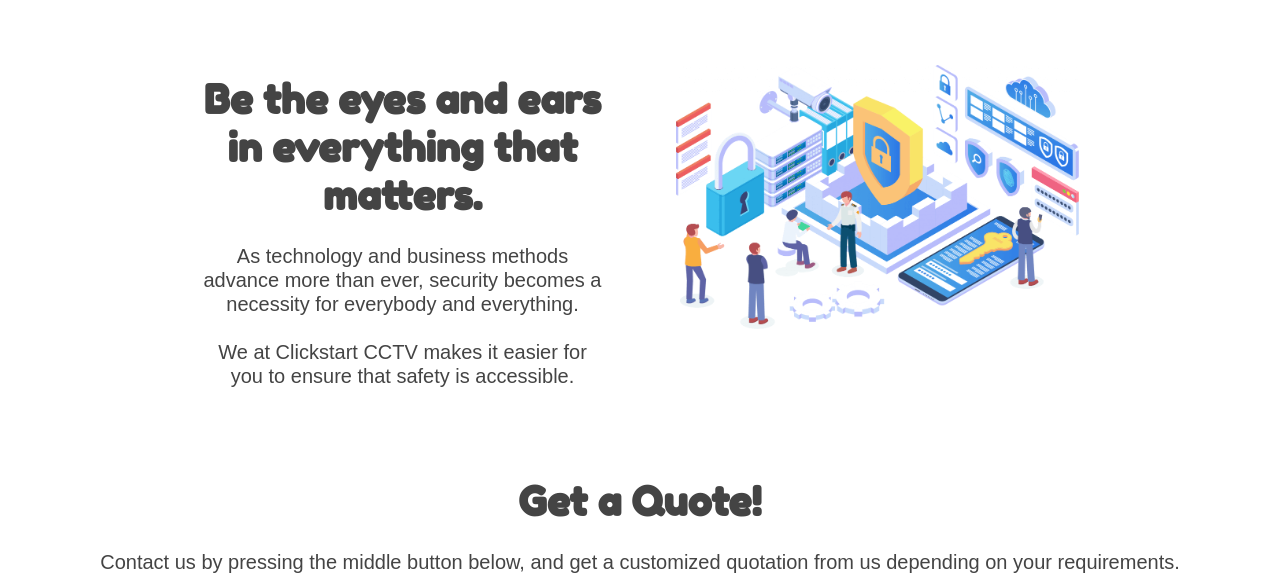
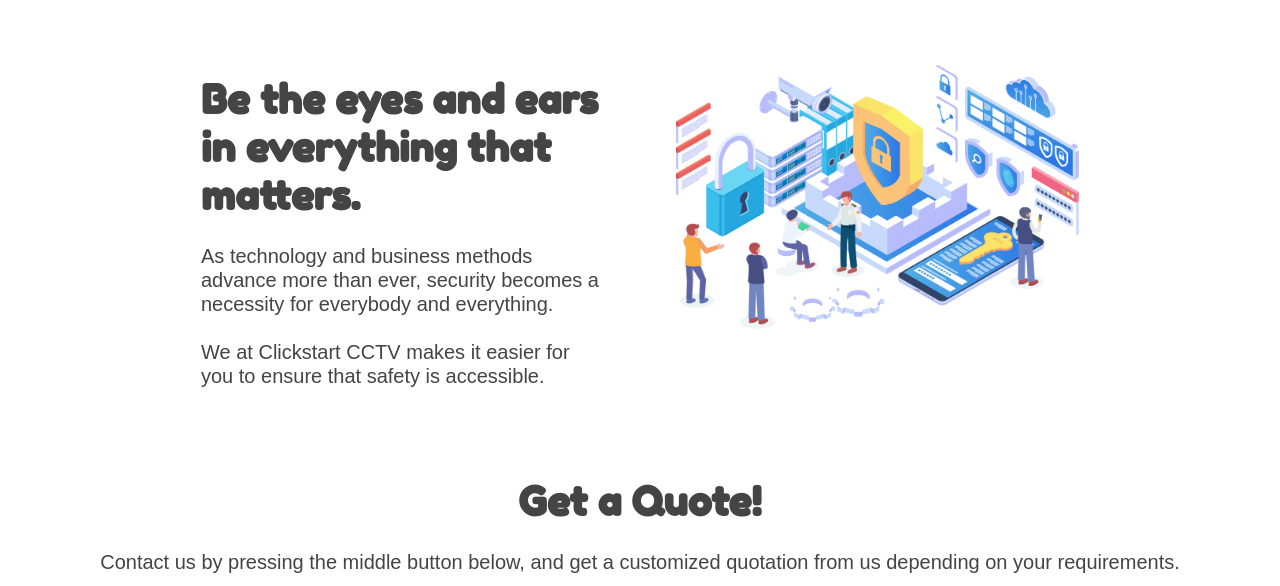
Before and after one commit to MarkAnthonyBCruz/clickstart, a Django app: template blog/templates/blog/landing.html in a window 1280 px wide. Shown: the part 76-662 px from the top of the page. Run offline with Django 3.2, Linux system fonts and the light colour scheme; the template is opened without the code that fills it, so the values that code supplies are empty; some libraries are stand-ins or nearby versions; some web fonts are replaced.

Commit message:
Minor fix

```diff
--- a/blog/templates/base/base.html
+++ b/blog/templates/base/base.html
@@ -139,9 +139,9 @@
             </div>
 
             <div class="content-section text-center">
-                <h2>Buy Us A Coffee!</h2>
+                <h2>Support Us!</h2>
                 <a target="_blank" href="https://paypal.me/allanpalma2019?locale.x=en_US">
-                    <img src="{% static 'blog/images/B8tfkG3s_400x400.jpg' %}" style="width: 80px; height: 80px;"></a>
+                    <img src="{% static 'blog/images/kisspng-paypal-logo-brand-font-payment-paypal-logo-icon-paypal-icon-logo-png-and-vecto-5b7f273e45e8a9.9067728615350597742864.png' %}" style="width: 150px; height: 150px;"></a>
                 <br>
                 <br>
                 <h5>If you are satisfied and happy with my website, you can support me for its improvement and to help
--- a/blog/templates/base/landingbase.html
+++ b/blog/templates/base/landingbase.html
@@ -45,7 +45,7 @@
 
     {% endif %}-->
 
-    <title>Clickstart CCTV | {% block title %}{% endblock %}</title>
+    <title>Clickstart CCTV | Home</title>
 
     <link rel="stylesheet" href="{% static 'blog/landingstyle.css' %}">
 
--- a/blog/templates/blog/landing.html
+++ b/blog/templates/blog/landing.html
@@ -3,13 +3,13 @@
 {% extends 'base/landingbase.html' %}
 {% load static %}
 {% block content %}
-    <div id="secondcon2" class="container text-center">
+    <div id="secondcon2" class="container">
         <div class="row justify-content-center">
             <div class="col-md-5">
                 <div class="card">
                     <div id="services" class="card-body">
-                        <h1 id="catcher" class="text-center">Be the eyes and ears in everything that matters.</h1>
-                        <h5 id="below" class="text-center">As technology and business methods advance more than ever,
+                        <h1 id="catcher">Be the eyes and ears in everything that matters.</h1>
+                        <h5 id="below">As technology and business methods advance more than ever,
                             security becomes a
                             necessity for everybody and everything.<br><br>
                             We at Clickstart CCTV makes it easier for you to ensure that safety is accessible.</h5>
@@ -132,7 +132,7 @@
         <div class="row justify-content-center">
 
             {% for post in posts|slice:"3" %}
-                <div class="card1" style="width: 18rem; margin-bottom: 25px;">
+                <div class="card1" style="width: 20rem; margin-bottom: 25px;">
                     <div class="card-body">
                         <h5 style ="font-family: 'Fredoka One', sans-serif;"class="card-title">{{ post.title }}</h5>
                         <a target="_blank" href="{% url 'blog:post_detail' slug=post.slug pk=post.id %}" class="btn btn-info">Read More</a>
```
Also changed, not shown: blog/static/blog/images/kisspng-paypal-logo-brand-font-payment-paypal-logo-icon-paypal-icon-logo-png-and-vecto-5b7f273e45e8a9.9067728615350597742864.png (added).
